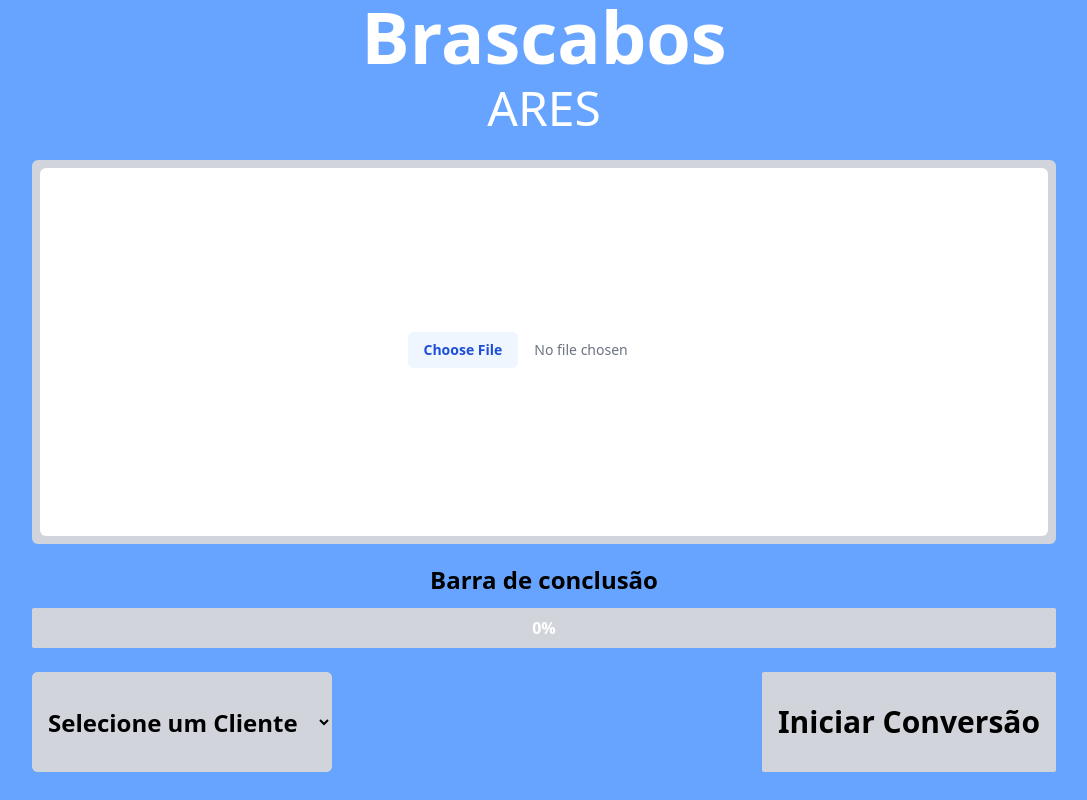
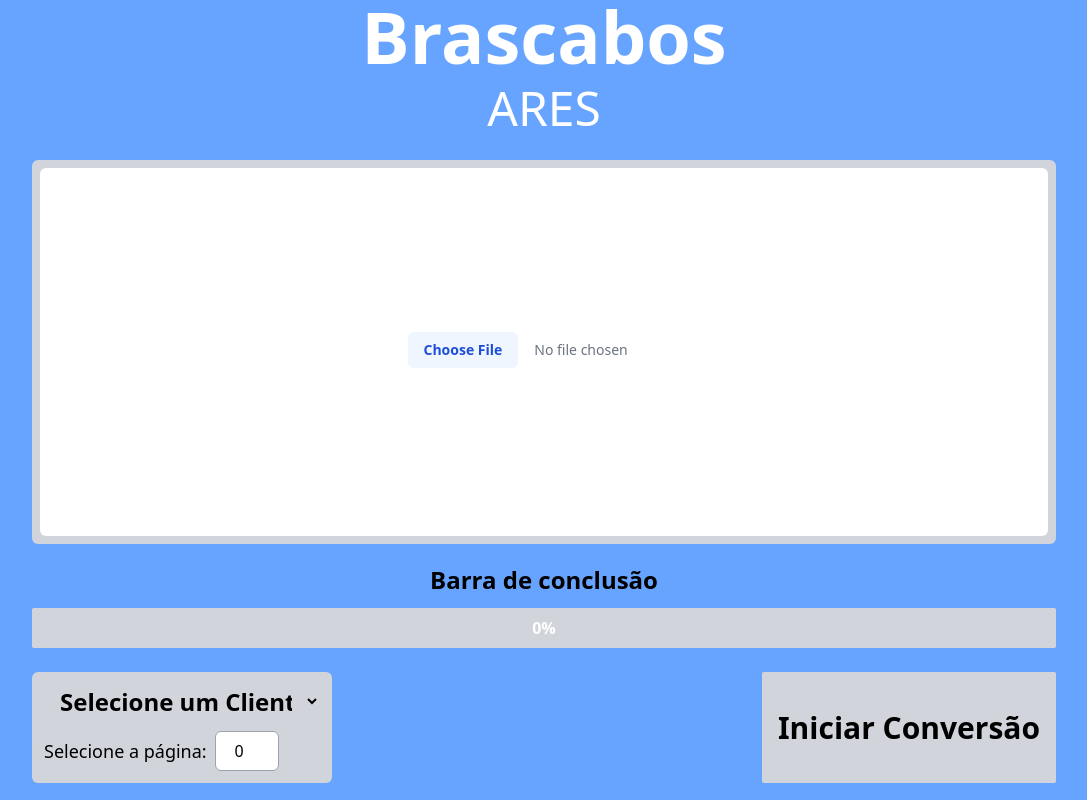
Before and after one commit to IsaacEigenheer/front, a Next.js app: page / in a window 1280 px wide. Shown: the whole page, without its empty margins (96-1183 px from the left). Built offline with nearby package versions, Linux system fonts and the light colour scheme; no server answers.

Commit message:
add: page selector

```diff
--- a/src/app/page.tsx
+++ b/src/app/page.tsx
@@ -11,6 +11,11 @@ const ARESComponent: React.FC = () => {
   const [file, setFile] = useState<File | null>(null);
   const [buttonStyle, setButtonStyle] = useState<string>("flex w-auto h-full cursor-pointer items-center justify-center font-semibold text-3xl rounded-sm align-middle px-4 py-1 text-black bg-gray-300 hover:bg-gray-200 transform transition-colors duration-200 ease-in-out")
   const socket = io(`http://${url}`);
+  const [pages, setPages] = useState<number>(0)
+
+  const handlePageChange = (e: React.ChangeEvent<HTMLInputElement>) => {
+    setPages(Number(e.target.value));
+  };
 
   const handleFileChange = (e: React.ChangeEvent<HTMLInputElement>) => {
     const selectedFile = e.target.files?.[0] || null;
@@ -40,7 +45,8 @@ const ARESComponent: React.FC = () => {
 
     const queryParams = new URLSearchParams({
       type: selectedClient,
-    }).toString();
+      nPages: pages.toString()
+    })
 
     fetch(`http://${url}/upload?${queryParams}`, {
       method: "POST",
@@ -113,7 +119,7 @@ const ARESComponent: React.FC = () => {
             </span>
           </div>
           <div className="flex w-full h-auto items-center justify-between mt-3">
-            <div className="flex w-[300px] h-[100px] bg-gray-300 rounded-md">
+            <div className="flex flex-col items-start w-[300px] h-auto bg-gray-300 rounded-md p-3">
               <select
                 onChange={(e) => selectClient(e.target.value)}
                 className="w-full h-auto bg-gray-300 border-none text-2xl px-3 font-semibold text-black rounded-md"
@@ -132,6 +138,17 @@ const ARESComponent: React.FC = () => {
                 <option value="JCB">JCB</option>
                 <option value="Embraco">Embraco</option>
               </select>
+
+              <div className="flex items-center mt-3">
+              <label className="text-lg mr-2">Selecione a página:</label>
+              <input
+                type="number"
+                value={pages}
+                onChange={handlePageChange}
+                className="w-16 h-10 border border-gray-400 rounded-md text-center"
+              />
+              </div>
+
             </div>
 
             <button
```
